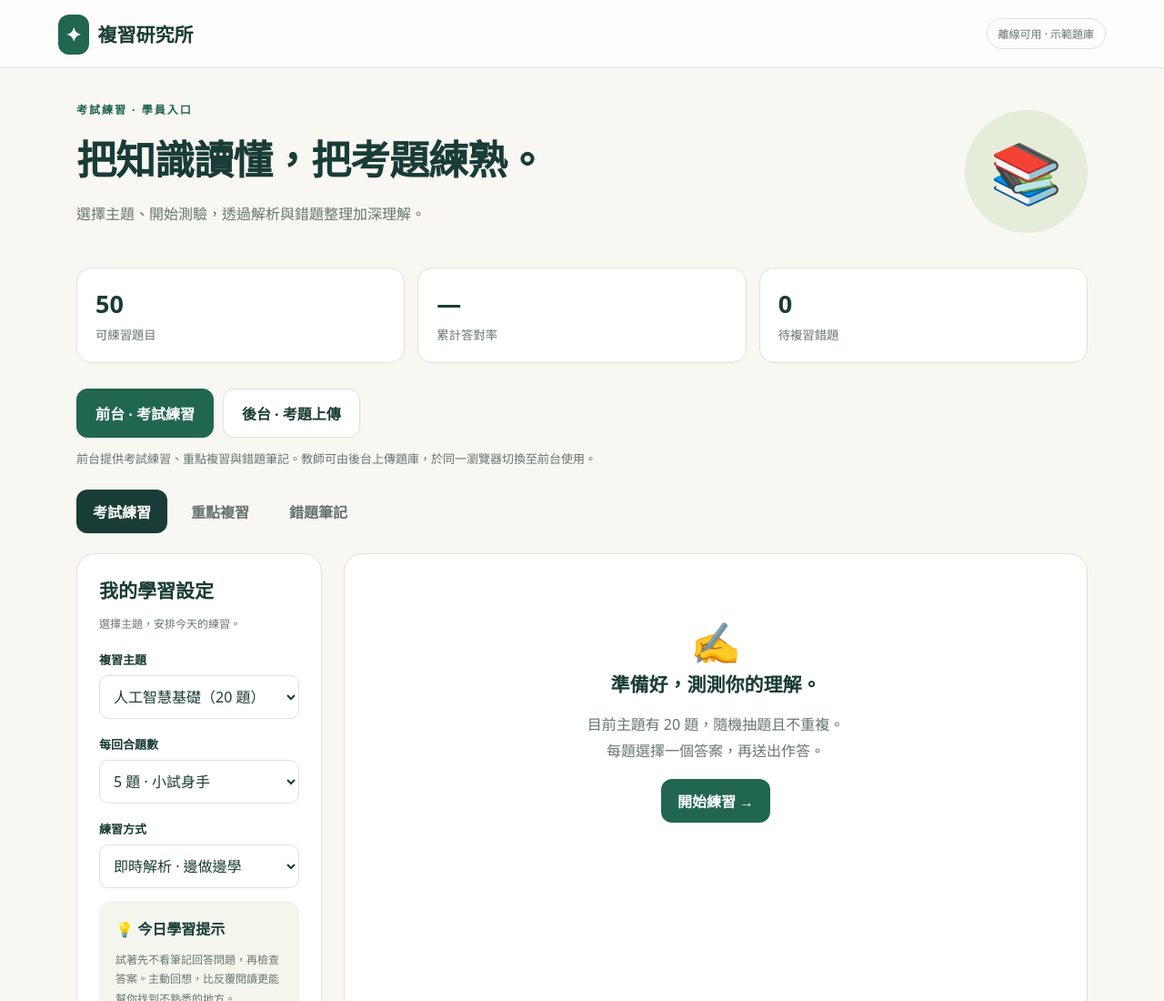
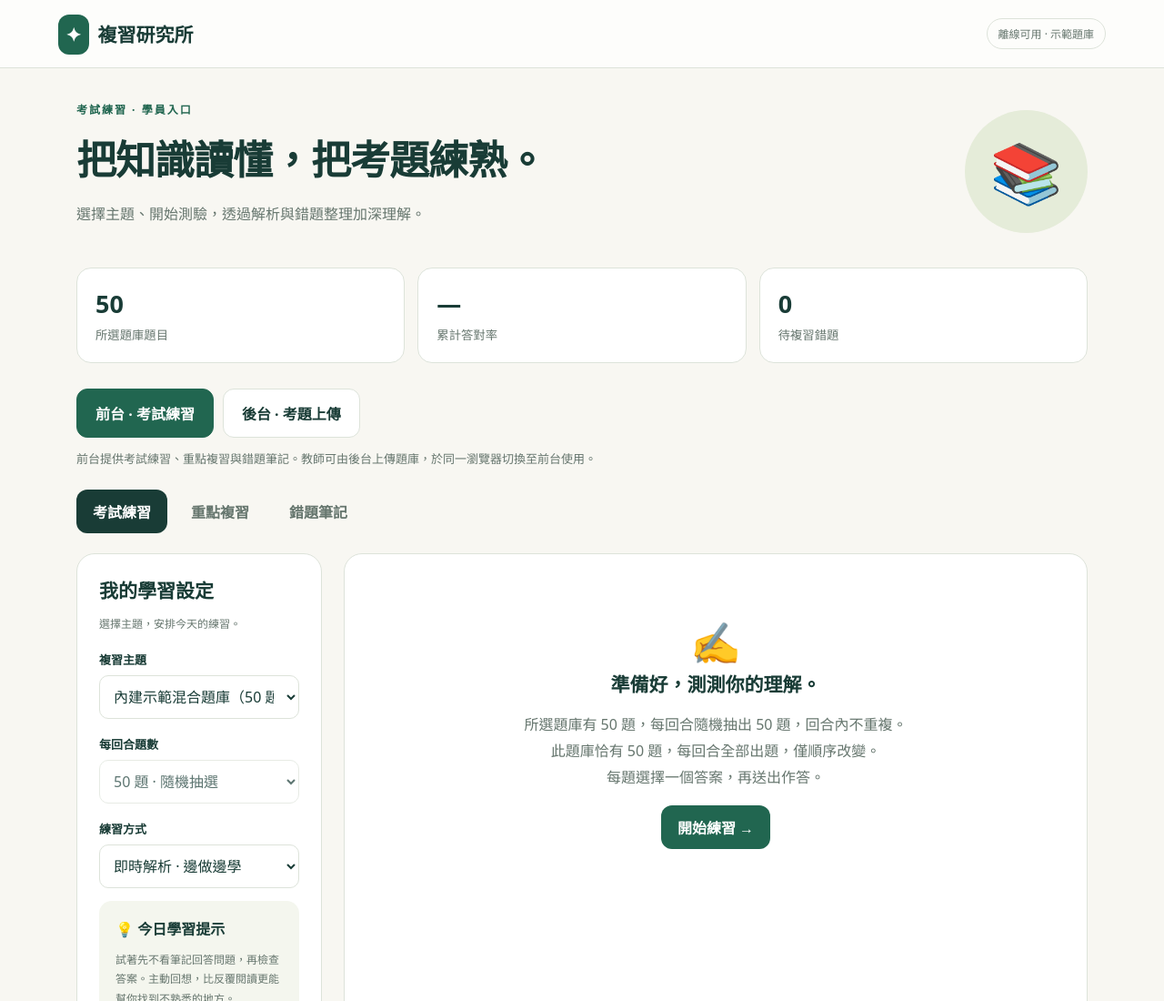
Before and after one commit to yalin0430/exam-review-tool, a plain HTML site: page index.html in a window 1280 px wide. Shown: the top 1100 px of the page at 91% size. Drawn offline with Linux system fonts and the light colour scheme.

Commit message:
Draw 50 questions from isolated uploaded file banks

```diff
--- a/index.html
+++ b/index.html
@@ -6,10 +6,10 @@
 </style></head><body>
 <header><div class="brand"><span>✦</span>複習研究所</div><div class="badge">離線可用 · 示範題庫</div></header>
 <main><section class="hero"><div><div class="eyebrow">每天一點，離目標更近一點</div><h1>把知識讀懂，把考題練熟。</h1><p>先複習重點，再用測驗找出盲點。<br>你的考試準備，從這裡開始。</p></div><div class="hero-art" aria-hidden="true">📚</div></section>
-<section class="stats"><div class="stat"><strong id="total">0</strong><small>可練習題目</small></div><div class="stat"><strong id="accuracy">—</strong><small>累計答對率</small></div><div class="stat"><strong id="wrongCount">0</strong><small>待複習錯題</small></div></section>
+<section class="stats"><div class="stat"><strong id="total">0</strong><small>所選題庫題目</small></div><div class="stat"><strong id="accuracy">—</strong><small>累計答對率</small></div><div class="stat"><strong id="wrongCount">0</strong><small>待複習錯題</small></div></section>
 <div class="portal-switch" aria-label="前後台入口"><a id="frontLink" href="#practice">前台 · 考試練習</a><a id="adminLink" href="#admin">後台 · 考題上傳</a></div><p id="portalDescription" class="portal-description"></p>
 <nav aria-label="練習功能"><button data-tab="quiz">考試練習</button><button data-tab="review">重點複習</button><button data-tab="wrong">錯題筆記</button></nav>
-<div class="layout"><aside class="panel"><h2>我的學習設定</h2><p class="note">選擇主題，安排今天的練習。</p><label for="subject">複習主題</label><select id="subject"><option value="all">全部主題</option><option value="ai">人工智慧基礎</option><option value="esg">永續發展基礎</option><option value="study">學習與訓練</option><option value="custom">我的自訂題目</option></select><label for="amount">每回合題數</label><select id="amount"><option value="5">5 題 · 小試身手</option><option value="10">10 題 · 完整練習</option><option value="99">全部題目</option></select><label for="mode">練習方式</label><select id="mode"><option value="instant">即時解析 · 邊做邊學</option><option value="exam">模擬考試 · 最後看解析</option></select><div class="flash"><strong>💡 今日學習提示</strong><p class="note">試著先不看筆記回答問題，再檢查答案。主動回想，比反覆閱讀更能幫你找到不熟悉的地方。</p></div><p class="note">本工具依題庫隨機組題；新增自己的題目即可練習其他科目。學習紀錄儲存在此瀏覽器。</p></aside>
+<div class="layout"><aside class="panel"><h2>我的學習設定</h2><p class="note">選擇主題，安排今天的練習。</p><label for="subject">複習主題</label><select id="subject"><option value="all">內建示範混合題庫</option><option value="ai">人工智慧基礎</option><option value="esg">永續發展基礎</option><option value="study">學習與訓練</option><option value="custom">我的自訂題目</option></select><label for="amount">每回合題數</label><select id="amount"><option value="5">5 題 · 小試身手</option><option value="10">10 題 · 完整練習</option><option value="99">全部題目</option></select><label for="mode">練習方式</label><select id="mode"><option value="instant">即時解析 · 邊做邊學</option><option value="exam">模擬考試 · 最後看解析</option></select><div class="flash"><strong>💡 今日學習提示</strong><p class="note">試著先不看筆記回答問題，再檢查答案。主動回想，比反覆閱讀更能幫你找到不熟悉的地方。</p></div><p class="note">本工具依題庫隨機組題；新增自己的題目即可練習其他科目。學習紀錄儲存在此瀏覽器。</p></aside>
 <section id="content" class="panel" aria-live="polite"></section></div><footer>複習研究所 · 示範內容供練習使用，正式考試請以指定教材為準。</footer></main>
 <script>
 const seed=[
@@ -84,15 +84,17 @@ const $=id=>document.getElementById(id),esc=v=>String(v).replace(/[&<>"']/g,c=>(
 let saved={},storageOK=true;try{saved=JSON.parse(localStorage.getItem('review-lab-v1')||'{}')||{}}catch(e){storageOK=false}
 let custom=Array.isArray(saved.custom)?saved.custom.filter(valid):[],wrong=new Set(Array.isArray(saved.wrong)?saved.wrong:[]),attempts=Number(saved.attempts)||0,hits=Number(saved.hits)||0,tab='quiz',session=null;
 function valid(t){return t&&typeof t.q==='string'&&Array.isArray(t.o)&&t.o.length===4&&t.o.every(x=>typeof x==='string')&&Number.isInteger(t.a)&&t.a>=0&&t.a<4&&typeof t.e==='string'}
-function bank(){return [...seed,...custom]}function pool(){return bank().filter(t=>$('subject').value==='all'||t.s===$('subject').value)}
-function save(){try{localStorage.setItem('review-lab-v1',JSON.stringify({custom,wrong:[...wrong],attempts,hits}))}catch(e){storageOK=false}stats()}
-function stats(){$('total').textContent=bank().length;$('accuracy').textContent=attempts?Math.round(hits/attempts*100)+'%':'—';$('wrongCount').textContent=bank().filter(t=>wrong.has(t.id)).length}
+const lastDraw=saved.lastDraw&&typeof saved.lastDraw==='object'?saved.lastDraw:{};
+function bank(){return [...seed,...custom]}function pool(){const subject=$('subject').value;return subject==='all'?seed:subject.startsWith('file:')?custom.filter(t=>t.bankId===subject):subject==='custom'?custom.filter(t=>!t.bankId):bank().filter(t=>t.s===subject)}
+function save(){try{localStorage.setItem('review-lab-v1',JSON.stringify({custom,wrong:[...wrong],attempts,hits,lastDraw}))}catch(e){storageOK=false}stats()}
+function syncBanks(){const previous=$('subject').value,groups=new Map();custom.forEach(t=>{if(t.bankId){const group=groups.get(t.bankId)||{name:t.bankName||'未命名題庫',count:0};group.count++;groups.set(t.bankId,group)}});$('subject').querySelectorAll('[data-file-bank]').forEach(o=>o.remove());for(const [id,g] of groups){const o=document.createElement('option');o.value=id;o.dataset.fileBank='true';o.textContent=g.name+'（'+g.count+' 題）';$('subject').appendChild(o)}$('subject').value=Array.from($('subject').options).some(o=>o.value===previous)?previous:'all';const manual=$('subject').querySelector('[value="custom"]');manual.textContent='手動新增／舊版題庫（'+custom.filter(t=>!t.bankId).length+' 題）'}
+function stats(){syncBanks();$('total').textContent=pool().length;$('accuracy').textContent=attempts?Math.round(hits/attempts*100)+'%':'—';$('wrongCount').textContent=pool().filter(t=>wrong.has(t.id)).length}
 function setTab(t){tab=t;document.querySelectorAll('nav button').forEach(b=>b.classList.toggle('active',b.dataset.tab===t));render()}
 document.querySelectorAll('nav button').forEach(b=>b.onclick=()=>setTab(b.dataset.tab));$('subject').onchange=()=>{session=null;render()};
 function render(){stats();const c=$('content');c.innerHTML=!storageOK?'<div class="notice">瀏覽器暫時無法保存紀錄。你仍可練習，請匯出自訂題庫備份。</div>':'';
-if(tab==='review'){c.innerHTML+='<div class="row"><h2>今天，先讀懂一個概念。</h2><span class="tag">重點卡片</span></div><p class="note">讀完重點後，切換出題練習確認理解。</p><div class="cards">'+pool().map(t=>'<article class="card"><span class="tag">'+esc(names[t.s])+'</span><h3>'+esc(t.k||t.q)+'</h3><p>'+esc(t.r||t.e)+'</p></article>').join('')+'</div>';if(!pool().length)c.innerHTML+='<div class="empty">這個主題還沒有題目。請先新增自訂題庫。</div>'}
-if(tab==='quiz'){if(session){drawQuiz();return}c.innerHTML+='<div class="empty"><div class="icon">✍️</div><h2>準備好，測測你的理解。</h2><p>目前主題有 '+pool().length+' 題，隨機抽題且不重複。<br>每題選擇一個答案，再送出作答。</p><button id="start">開始練習 →</button></div>';$('start').disabled=!pool().length;$('start').onclick=()=>start(pool())}
-if(tab==='wrong'){const items=pool().filter(t=>wrong.has(t.id));c.innerHTML+='<div class="row"><h2>錯題，是進步的線索。</h2><button id="retry" class="secondary">重練錯題</button></div><p class="note">答對後會從錯題清單移除。下列題目依目前主題篩選。</p>'+ (items.length?items.map(t=>'<article class="card" style="margin-top:14px"><span class="tag">'+esc(names[t.s])+'</span><h3>'+esc(t.q)+'</h3><details><summary>查看答案與解析</summary><p>正確答案：'+esc(t.o[t.a])+'<br>'+esc(t.e)+'</p></details></article>').join(''):'<div class="empty"><div class="icon">🌱</div><h3>目前沒有待複習錯題</h3><p>開始練習，逐步累積你的學習成果。</p></div>');$('retry').disabled=!items.length;$('retry').onclick=()=>{tab='quiz';document.querySelectorAll('nav button').forEach(b=>b.classList.toggle('active',b.dataset.tab===tab));start(items)}}
+if(tab==='review'){c.innerHTML+='<div class="row"><h2>今天，先讀懂一個概念。</h2><span class="tag">重點卡片</span></div><p class="note">讀完重點後，切換出題練習確認理解。</p><div class="cards">'+pool().map(t=>'<article class="card"><span class="tag">'+esc(t.bankName||names[t.s])+'</span><h3>'+esc(t.k||t.q)+'</h3><p>'+esc(t.r||t.e)+'</p></article>').join('')+'</div>';if(!pool().length)c.innerHTML+='<div class="empty">這個主題還沒有題目。請先新增自訂題庫。</div>'}
+if(tab==='quiz'){if(session){drawQuiz();return}c.innerHTML+='<div class="empty"><div class="icon">✍️</div><h2>準備好，測測你的理解。</h2><p>所選題庫有 '+pool().length+' 題，每回合隨機抽出 50 題，回合內不重複。'+(pool().length<50?'<br>此題庫不足 50 題，請到後台補足後再開始。':pool().length===50?'<br>此題庫恰有 50 題，每回合全部出題，僅順序改變。':'<br>每回合重新抽題，題目組合與上一回合不同，部分題目仍可能重複出現。')+'<br>每題選擇一個答案，再送出作答。</p><button id="start">開始練習 →</button></div>';$('start').disabled=pool().length<50;$('start').onclick=()=>start(pool())}
+if(tab==='wrong'){const items=pool().filter(t=>wrong.has(t.id));c.innerHTML+='<div class="row"><h2>錯題，是進步的線索。</h2><button id="retry" class="secondary">重練錯題</button></div><p class="note">答對後會從錯題清單移除。下列題目依目前主題篩選。</p>'+ (items.length?items.map(t=>'<article class="card" style="margin-top:14px"><span class="tag">'+esc(t.bankName||names[t.s])+'</span><h3>'+esc(t.q)+'</h3><details><summary>查看答案與解析</summary><p>正確答案：'+esc(t.o[t.a])+'<br>'+esc(t.e)+'</p></details></article>').join(''):'<div class="empty"><div class="icon">🌱</div><h3>目前沒有待複習錯題</h3><p>開始練習，逐步累積你的學習成果。</p></div>');$('retry').disabled=!items.length;$('retry').onclick=()=>{tab='quiz';document.querySelectorAll('nav button').forEach(b=>b.classList.toggle('active',b.dataset.tab===tab));start(items,true)}}
 if(tab==='custom'){c.innerHTML+='<h2>把自己的教材，變成練習題。</h2><p class="note">新增四選一題目，或匯入已整理好的題庫。本工具依既有題庫組題，不會自動理解教材或連線生成題目。</p><label for="cq">題目</label><input id="cq" placeholder="例如：課程評量應如何對齊學習目標？">'+[0,1,2,3].map(i=>'<label for="co'+i+'">選項 '+String.fromCharCode(65+i)+'</label><input id="co'+i+'">').join('')+'<label for="ca">正確答案</label><select id="ca"><option value="0">A</option><option value="1">B</option><option value="2">C</option><option value="3">D</option></select><label for="ce">答案解析</label><textarea id="ce" placeholder="說明正確答案的原因"></textarea><div class="actions"><button id="add">新增題目</button><button id="export" class="secondary">匯出自訂題庫</button><button id="importBtn" class="outline">匯入題庫</button><input class="hidden" type="file" id="import" accept=".json,application/json"></div><p id="msg" role="status" class="note"></p><p class="note">已新增 '+custom.length+' 題。匯入格式為 JavaScript 物件表示法（JSON）：題目 q、四個選項 o、答案索引 a（0–3）、解析 e。可先匯出查看格式。</p><div class="actions"><button id="clear" class="outline">清除學習紀錄</button><button id="deleteCustom" class="outline">刪除自訂題庫</button></div>';
 $('add').onclick=()=>{const t={id:'c'+Date.now()+Math.random().toString(16).slice(2),s:'custom',q:$('cq').value.trim(),o:[0,1,2,3].map(i=>$('co'+i).value.trim()),a:Number($('ca').value),e:$('ce').value.trim()};if(!t.q||t.o.some(x=>!x)||!t.e){$('msg').textContent='請填寫題目、四個選項與答案解析。';return}custom.push(t);save();render();$('msg').textContent='已新增，選擇「我的自訂題目」即可練習。'};
 $('export').textContent='匯出 Excel (.xlsx)';
@@ -111,15 +113,15 @@ const uploadBox=document.createElement('div');uploadBox.className='upload-box';u
 c.insertBefore(uploadBox,c.querySelector('label'));uploadBox.querySelector('.actions').prepend(templateButton);c.querySelector('h2').textContent='後台 · 考題管理';c.querySelector('p').textContent='上傳題庫或手動新增四選一題目。此管理介面無登入限制，題庫儲存在目前瀏覽器。';
 const reviewDatabase=document.createElement('section');reviewDatabase.className='upload-box';reviewDatabase.innerHTML='<h2>1. 重點複習資料庫</h2><p class="note">提供 12 筆示範重點，涵蓋人工智慧、永續發展與學習訓練。Excel 欄位包含編號、主題、重點名稱、複習內容、應用案例、自我檢核題與答案解析。應用案例標示為延伸補充。</p><div class="actions"><a class="database-download" href="./重點複習資料庫.xlsx" download="重點複習資料庫.xlsx">下載重點複習資料庫 (.xlsx) ↓</a></div><p class="note">本檔供下載、編輯與備課使用，與考題上傳範本的欄位不同，不能直接匯入考題。修改此檔不會自動更新前台複習卡片。</p>';c.insertBefore(reviewDatabase,uploadBox);uploadBox.querySelector('h2').textContent='2. 考題上傳';
 $('import').accept='.xlsx,.json';$('importBtn').textContent='上傳 Excel / JSON';
-const upload=async ev=>{const f=ev.target.files[0];if(!f)return;try{if(f.size>2000000)throw Error('檔案超過 2 MB');const items=/\.xlsx$/i.test(f.name)?await readXlsx(f):JSON.parse(await f.text());if(!Array.isArray(items)||!items.length||items.length>1000||!items.every(t=>valid(t)&&t.q.trim()&&t.o.every(x=>x.trim())&&t.e.trim()))throw Error('請提供 1–1,000 題，並完整填寫題目、四個選項、正確答案及解析');custom.push(...items.map((t,i)=>({...t,id:'c'+Date.now()+'-'+i,s:'custom'})));session=null;save();render();$('uploadMsg').textContent='成功上傳 '+items.length+' 題！請返回前台，選擇「我的自訂題目」練習。'}catch(e){$('uploadMsg').textContent='上傳失敗：'+e.message;ev.target.value=''}};
+const upload=async ev=>{const f=ev.target.files[0];if(!f)return;try{if(f.size>2000000)throw Error('檔案超過 2 MB');const items=/\.xlsx$/i.test(f.name)?await readXlsx(f):JSON.parse(await f.text());if(!Array.isArray(items)||!items.length||items.length>1000||!items.every(t=>valid(t)&&t.q.trim()&&t.o.every(x=>x.trim())&&t.e.trim()))throw Error('請提供 1–1,000 題，並完整填寫題目、四個選項、正確答案及解析');const bankId='file:'+Date.now()+Math.random().toString(16).slice(2);custom.push(...items.map((t,i)=>({...t,id:bankId+'-'+i,s:'custom',bankId,bankName:f.name})));syncBanks();$('subject').value=bankId;session=null;save();render();$('uploadMsg').textContent='成功上傳 '+items.length+' 題！請返回前台選擇此檔案題庫，每回合隨機抽取 50 題。'}catch(e){$('uploadMsg').textContent='上傳失敗：'+e.message;ev.target.value=''}};
 $('importBtn').onclick=()=>$('uploadFile').click();$('import').onchange=upload;$('uploadFile').onchange=upload;
-const listing=document.createElement('div');listing.className='manage-list';listing.innerHTML='<h2>已上傳題庫 · '+custom.length+' 題</h2>'+ (custom.length?custom.map(t=>'<article class="card"><h3>'+esc(t.q)+'</h3><p class="note">正確答案：'+String.fromCharCode(65+t.a)+' · '+esc(t.o[t.a])+'</p><div class="actions"><button class="secondary" data-edit="'+esc(t.id)+'">編輯</button><button class="outline" data-delete="'+esc(t.id)+'">刪除這題</button></div></article>').join(''):'<p class="note">還沒有自訂題目。上傳範本或新增第一題即可開始。</p>');c.appendChild(listing);
+const listing=document.createElement('div');listing.className='manage-list';listing.innerHTML='<h2>已上傳題庫 · '+custom.length+' 題</h2>'+ (custom.length?custom.map(t=>'<article class="card"><span class="tag">'+esc(t.bankName||'手動新增／舊版題庫')+'</span><h3>'+esc(t.q)+'</h3><p class="note">正確答案：'+String.fromCharCode(65+t.a)+' · '+esc(t.o[t.a])+'</p><div class="actions"><button class="secondary" data-edit="'+esc(t.id)+'">編輯</button><button class="outline" data-delete="'+esc(t.id)+'">刪除這題</button></div></article>').join(''):'<p class="note">還沒有自訂題目。上傳範本或新增第一題即可開始。</p>');c.appendChild(listing);
 listing.querySelectorAll('[data-delete]').forEach(b=>b.onclick=()=>{if(confirm('確定刪除這道題目？')){custom=custom.filter(t=>t.id!==b.dataset.delete);wrong.delete(b.dataset.delete);session=null;save();render()}});
 listing.querySelectorAll('[data-edit]').forEach(b=>b.onclick=()=>{const t=custom.find(t=>t.id===b.dataset.edit);$('cq').value=t.q;t.o.forEach((v,i)=>$('co'+i).value=v);$('ca').value=t.a;$('ce').value=t.e;$('add').textContent='儲存題目修改';$('cq').focus();$('add').onclick=()=>{const q=$('cq').value.trim(),o=[0,1,2,3].map(i=>$('co'+i).value.trim()),e=$('ce').value.trim();if(!q||o.some(v=>!v)||!e){$('msg').textContent='請完整填寫題目、四個選項與解析。';return}Object.assign(t,{q,o,a:Number($('ca').value),e});wrong.delete(t.id);session=null;save();render();$('msg').textContent='題目修改已儲存。'}});
 $('clear').onclick=()=>{if(confirm('清除累計答對率與錯題紀錄？題庫會保留。')){wrong.clear();attempts=0;hits=0;session=null;save();render()}};$('deleteCustom').onclick=()=>{if(confirm('刪除全部自訂題目？建議先匯出備份。')){custom.forEach(t=>wrong.delete(t.id));custom=[];session=null;save();render()}}}}
-function start(items){let shuffled=[...items];for(let i=shuffled.length-1;i>0;i--){const j=Math.floor(Math.random()*(i+1));[shuffled[i],shuffled[j]]=[shuffled[j],shuffled[i]]}session={items:shuffled.slice(0,Number($('amount').value)),i:0,answers:[],selected:null,submitted:false,mode:$('mode').value};drawQuiz()}
+function start(items,wrongOnly=false){if(!wrongOnly&&items.length<50)return;let shuffled=[...items];for(let i=shuffled.length-1;i>0;i--){const j=Math.floor(Math.random()*(i+1));[shuffled[i],shuffled[j]]=[shuffled[j],shuffled[i]]}const key=$('subject').value;if(!wrongOnly){const signature=shuffled.slice(0,50).map(t=>t.id).sort().join('|');if(items.length>50&&lastDraw[key]===signature)[shuffled[0],shuffled[50]]=[shuffled[50],shuffled[0]];lastDraw[key]=shuffled.slice(0,50).map(t=>t.id).sort().join('|');save()}session={items:shuffled.slice(0,50),i:0,answers:[],selected:null,submitted:false,mode:$('mode').value};drawQuiz()}
 function drawQuiz(){const c=$('content'),s=session;if(s.i>=s.items.length){const score=s.answers.filter((a,i)=>a===s.items[i].a).length;c.innerHTML='<div class="empty"><span class="tag">本回合完成</span><h2 style="margin-top:20px">每一次練習，都更靠近目標。</h2><div class="result-score">'+Math.round(score/s.items.length*100)+'<small style="font-size:20px"> 分</small></div><p>答對 '+score+' / '+s.items.length+' 題</p><button id="again">再練一次</button></div><h3>本回合作答與解析</h3>'+s.items.map((t,i)=>'<article class="card" style="margin-top:12px"><span class="tag">'+(s.answers[i]===t.a?'✓ 答對':'待加強')+'</span><h3>'+esc(t.q)+'</h3><p>你的答案：'+esc(t.o[s.answers[i]])+'<br>正確答案：'+esc(t.o[t.a])+'<br>'+esc(t.e)+'</p></article>').join('');$('again').onclick=()=>{session=null;render()};return}
-const t=s.items[s.i];c.innerHTML='<div class="row"><span class="tag">'+esc(names[t.s])+'</span><span class="note">第 '+(s.i+1)+' / '+s.items.length+' 題</span></div><div class="bar"><i style="width:'+s.i/s.items.length*100+'%"></i></div><h2 class="question">'+esc(t.q)+'</h2>'+t.o.map((o,i)=>'<button class="option '+(s.selected===i?'selected ':'')+(s.submitted&&s.mode==='instant'?(i===t.a?'correct':i===s.selected?'wrong':''):'')+'" data-option="'+i+'" '+(s.submitted?'disabled':'')+'><span>'+String.fromCharCode(65+i)+'</span><span>'+esc(o)+'</span></button>').join('')+(s.submitted&&s.mode==='instant'?'<div class="feedback"><strong>'+(s.selected===t.a?'✓ 答對了！':'這題再記一下。正確答案是 '+String.fromCharCode(65+t.a))+'</strong><br>'+esc(t.e)+'</div>':'')+'<div class="actions"><button id="submit" '+(s.selected===null?'disabled':'')+'>'+(s.submitted?(s.i===s.items.length-1?'查看成績':'下一題 →'):'送出答案')+'</button><button id="quit" class="outline">結束本回合</button></div>';
+const t=s.items[s.i];c.innerHTML='<div class="row"><span class="tag">'+esc(t.bankName||names[t.s])+'</span><span class="note">第 '+(s.i+1)+' / '+s.items.length+' 題</span></div><div class="bar"><i style="width:'+s.i/s.items.length*100+'%"></i></div><h2 class="question">'+esc(t.q)+'</h2>'+t.o.map((o,i)=>'<button class="option '+(s.selected===i?'selected ':'')+(s.submitted&&s.mode==='instant'?(i===t.a?'correct':i===s.selected?'wrong':''):'')+'" data-option="'+i+'" '+(s.submitted?'disabled':'')+'><span>'+String.fromCharCode(65+i)+'</span><span>'+esc(o)+'</span></button>').join('')+(s.submitted&&s.mode==='instant'?'<div class="feedback"><strong>'+(s.selected===t.a?'✓ 答對了！':'這題再記一下。正確答案是 '+String.fromCharCode(65+t.a))+'</strong><br>'+esc(t.e)+'</div>':'')+'<div class="actions"><button id="submit" '+(s.selected===null?'disabled':'')+'>'+(s.submitted?(s.i===s.items.length-1?'查看成績':'下一題 →'):'送出答案')+'</button><button id="quit" class="outline">結束本回合</button></div>';
 c.querySelectorAll('[data-option]').forEach(b=>b.onclick=()=>{s.selected=Number(b.dataset.option);drawQuiz()});$('submit').onclick=()=>{if(s.submitted){s.i++;s.selected=null;s.submitted=false;drawQuiz();return}s.submitted=true;s.answers.push(s.selected);attempts++;if(s.selected===t.a){hits++;wrong.delete(t.id)}else wrong.add(t.id);save();drawQuiz()};$('quit').onclick=()=>{if(confirm('結束本回合？已送出的作答紀錄會保留。')){session=null;render()}}}
 async function readXlsx(file){
 const bytes=new Uint8Array(await file.arrayBuffer()),view=new DataView(bytes.buffer),entries=new Map();let end=-1;
@@ -134,6 +136,6 @@ const rows=nodes(await xml(clean.join('/')),'row').map(r=>{const values=[];for(c
 const headerIndex=rows.findIndex(r=>r.some(v=>String(v||'').trim()));if(headerIndex<0)throw Error('Excel 沒有內容');const header=rows[headerIndex].map(v=>String(v||'').trim()),labels=['題目','選項 A','選項 B','選項 C','選項 D','正確答案','答案解析'],indexes=labels.map(n=>header.indexOf(n));if(indexes.some(i=>i<0))throw Error('欄位名稱不符，請使用下載的 Excel 範本');return rows.slice(headerIndex+1).filter(r=>r.some(v=>String(v||'').trim())).map((r,i)=>{const values=indexes.map(j=>String(r[j]||'').trim()),a='ABCD'.indexOf(values[5].toUpperCase());if(values[5].length!==1||a<0)throw Error('第 '+(headerIndex+i+2)+' 列的正確答案請填 A、B、C 或 D');return{q:values[0],o:values.slice(1,5),a,e:values[6]}})
 }
 function route(){const admin=location.hash==='#admin';document.body.classList.toggle('admin',admin);$('frontLink').classList.toggle('active',!admin);$('adminLink').classList.toggle('active',admin);$('frontLink').setAttribute('aria-current',admin?'false':'page');$('adminLink').setAttribute('aria-current',admin?'page':'false');document.querySelector('.eyebrow').textContent=admin?'題庫管理 · 教師與出題者':'考試練習 · 學員入口';document.querySelector('h1').textContent=admin?'準備好考題，讓練習更有方向。':'把知識讀懂，把考題練熟。';document.querySelector('.hero p').textContent=admin?'下載範本、上傳題庫，或手動新增考題。':'選擇主題、開始測驗，透過解析與錯題整理加深理解。';$('portalDescription').textContent=admin?'後台使用本機儲存，沒有登入保護。上傳題庫只會提供給同一瀏覽器的前台，不會同步到其他人的裝置。':'前台提供考試練習、重點複習與錯題筆記。教師可由後台上傳題庫，於同一瀏覽器切換至前台使用。';setTab(admin?'custom':'quiz')}
-Array.from($('subject').options).forEach(option=>{const counts={all:50,ai:20,esg:15,study:15};if(option.value in counts)option.textContent+='（'+counts[option.value]+' 題）'});$('subject').value='ai';
+Array.from($('subject').options).forEach(option=>{const counts={all:50,ai:20,esg:15,study:15};if(option.value in counts)option.textContent+='（'+counts[option.value]+' 題）'});$('subject').value='all';$('amount').innerHTML='<option value="50">50 題 · 隨機抽選</option>';$('amount').disabled=true;
 window.addEventListener('hashchange',route);route();
 </script></body></html>
```
